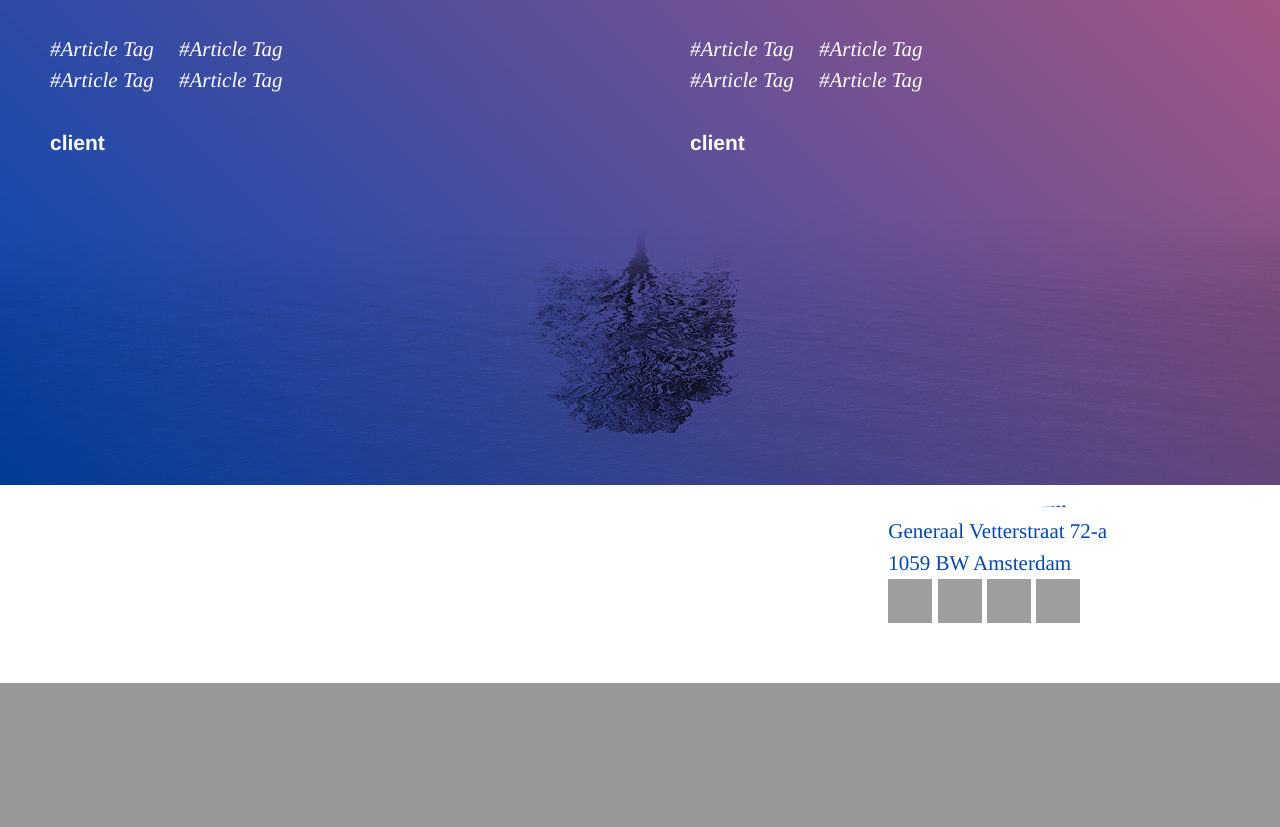
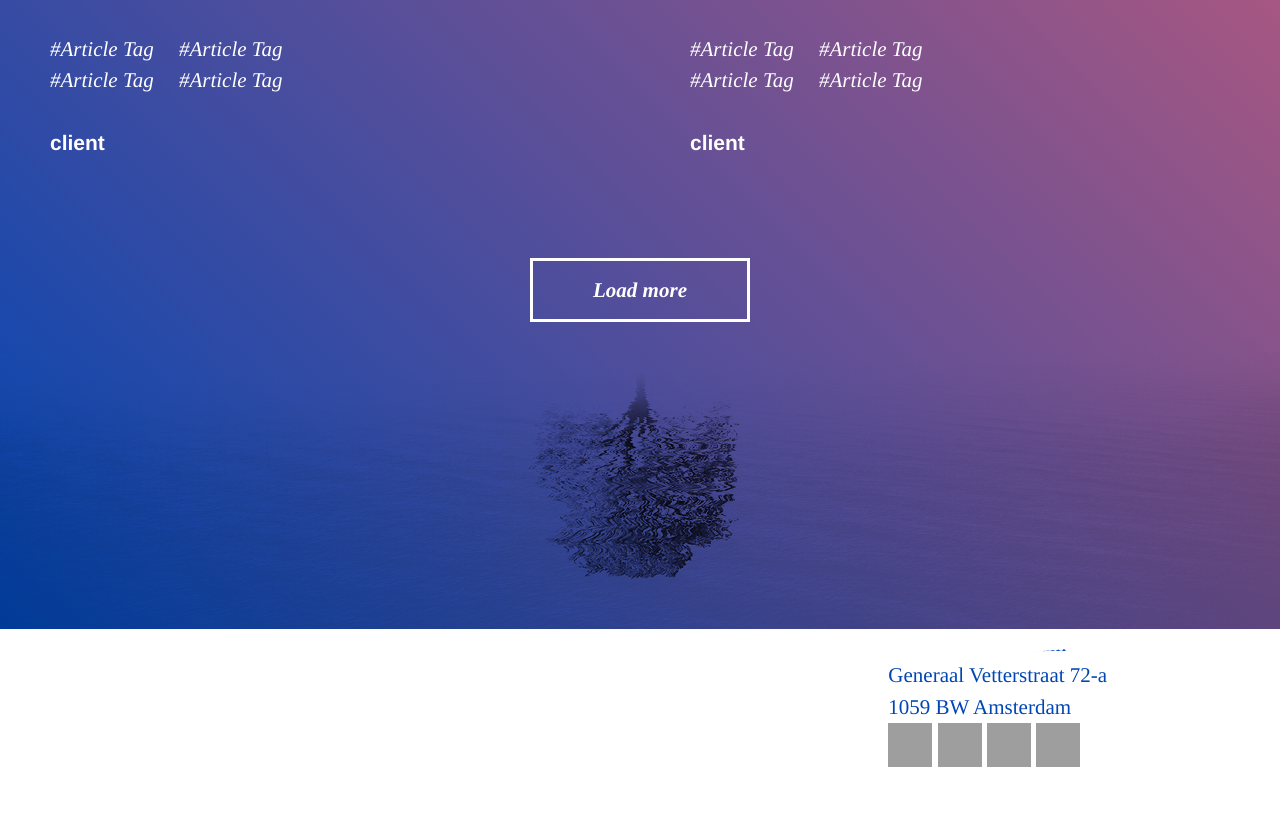
Before and after one commit to sebtp/bohemia, a PHP site: page /overview-work.html in a window 1280 px wide. Shown: the part 1434-2261 px from the top of the page. Before the commit the page ends 2117 px from the top, so only its background shows below. Run offline with PHP 8.4, Linux system fonts and the light colour scheme; some libraries are stand-ins or nearby versions; grey boxes are pictures that could not be loaded.

Commit message:
Button markup

```diff
--- a/atomic-docs/css/main.css
+++ b/atomic-docs/css/main.css
@@ -799,6 +799,20 @@ img {
   max-width: 100%; }
 
 /* scss/atoms/_buttons.scss */
+button {
+  font-family: "livory", Times, "Times New Roman", serif;
+  font-size: 2.1rem;
+  font-style: italic;
+  font-weight: 700;
+  line-height: 0.8; }
+
+button.outline {
+  height: 6.4rem;
+  padding: 0 6rem;
+  margin: 6rem auto 2rem;
+  border: 3px solid #ffffff;
+  color: #ffffff; }
+
 /* scss/atoms/_hamburger.scss */
 /* hamburger button */
 #ham {
--- a/atomic-docs/scss/atoms/_buttons.scss
+++ b/atomic-docs/scss/atoms/_buttons.scss
@@ -1 +1,19 @@
 /* scss/atoms/_buttons.scss */
+
+button {
+	font-family: $body-font;
+	font-size: $body-size;
+	font-style: italic;
+	font-weight: $bold;
+	line-height: $big-lh;
+}
+
+button.outline {
+	height: 6.4rem;
+	padding: 0 6rem;
+	margin: 6rem auto 2rem;
+
+	border: 3px solid $white;
+
+	color: $white;
+}
--- a/overview-work.html
+++ b/overview-work.html
@@ -194,7 +194,11 @@
 					</div>
 				</a>
 			</div>
-
+			<div class="row center-xs">
+				<div class="col-xs">
+					<button class="outline">Load more</button>
+				</div>
+			</div>
 			<div class="tree">
 				<img src="../../../../img/lake.jpg" alt="">
 			</div>
```
